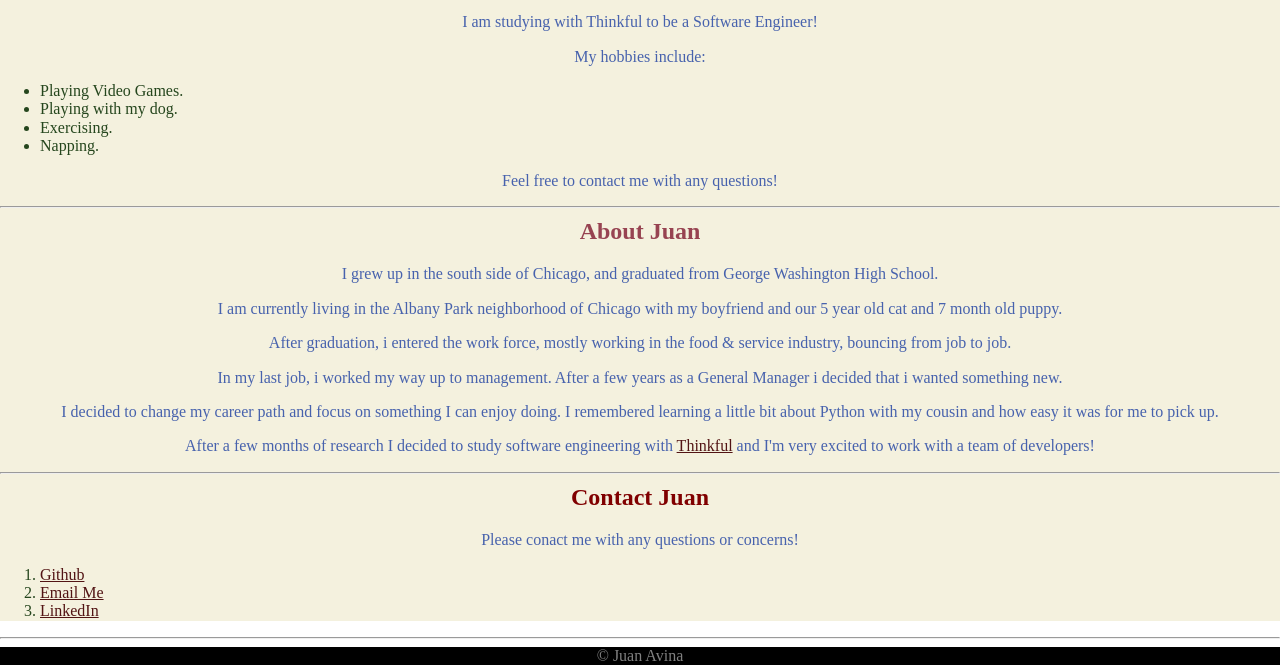
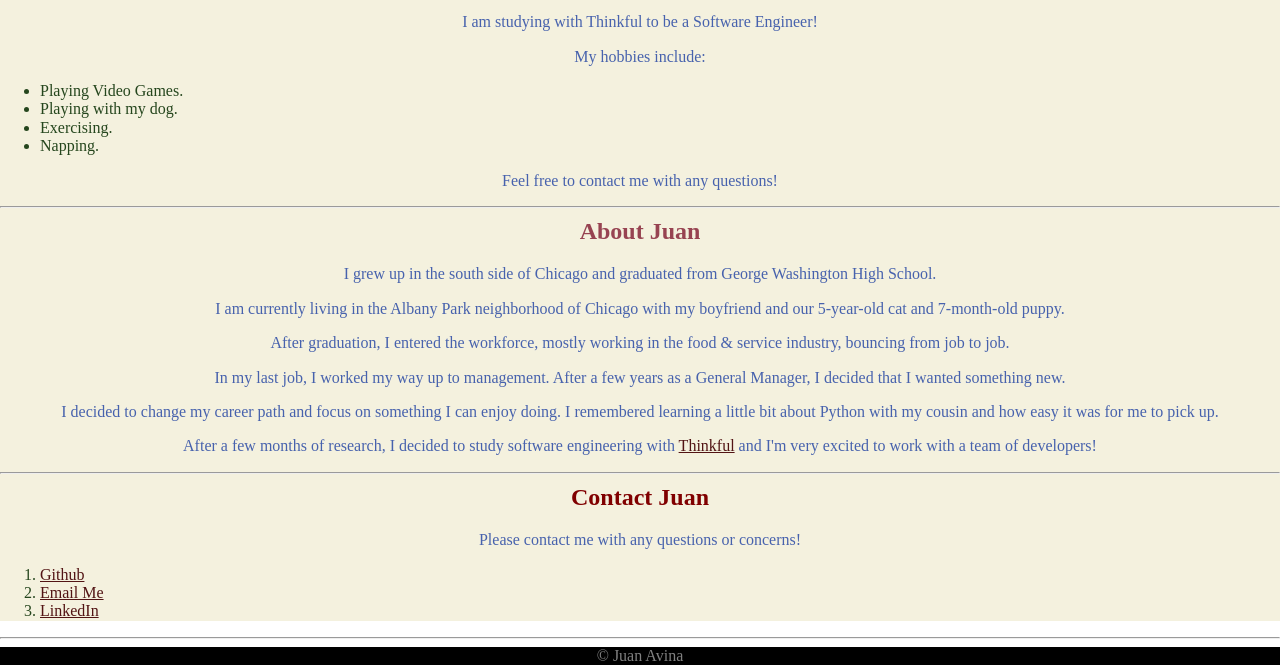
Before and after one commit to avinaj09/about-me, a plain HTML site: page index.html in a window 1280 px wide. Shown: the part 616-1281 px from the top of the page. Drawn offline with nearby package versions, Linux system fonts and the light colour scheme.

Commit message:
Update index.html

```diff
--- a/index.html
+++ b/index.html
@@ -42,20 +42,20 @@
       <section>
         <h2> About Juan </h2>
 
-      <p> I grew up in the south side of Chicago, and graduated from George Washington High School. </p>
+      <p> I grew up in the south side of Chicago and graduated from George Washington High School. </p>
 
-      <p> I am currently living in the Albany Park neighborhood of Chicago with my boyfriend and our 5 year old cat and 7 month old puppy.</p>
+      <p> I am currently living in the Albany Park neighborhood of Chicago with my boyfriend and our 5-year-old cat and 7-month-old puppy.</p>
 
 
-      <p> After graduation, i entered the work force, mostly working in the food & service industry, bouncing from job to job. </p>
+      <p> After graduation, I entered the workforce, mostly working in the food & service industry, bouncing from job to job. </p>
 
 
-      <p> In my last job, i worked my way up to management. After a few years as a General Manager i decided that i wanted something new. </p>
+      <p> In my last job, I worked my way up to management. After a few years as a General Manager, I decided that I wanted something new. </p>
 
 
       <p> I decided to change my career path and focus on something I can enjoy doing. I remembered learning a little bit about Python with my cousin and how easy it was for me to pick up. </p>
 
-        <p>After a few months of research I decided to study software engineering with <a href="http://thinkful.com">Thinkful</a> and I'm very excited to work with a team of developers! </p>
+        <p>After a few months of research, I decided to study software engineering with <a href="http://thinkful.com">Thinkful</a> and I'm very excited to work with a team of developers! </p>
 </section>
       <hr>
 <!-- Contact information will be put below-->
@@ -63,7 +63,7 @@
         Contact Juan
         </h2>
 
-        <p style="text-align: center;"> Please conact me with any questions or concerns! </p>
+        <p style="text-align: center;"> Please contact me with any questions or concerns! </p>
 <nav>
         <ol>
           <li>
```
